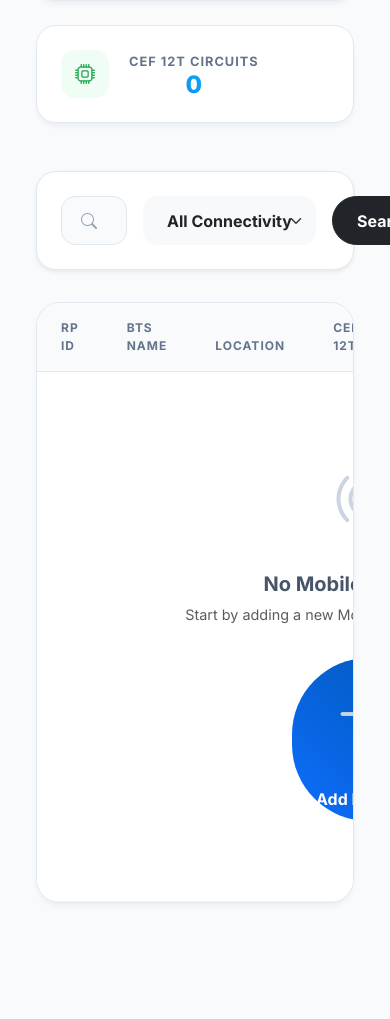
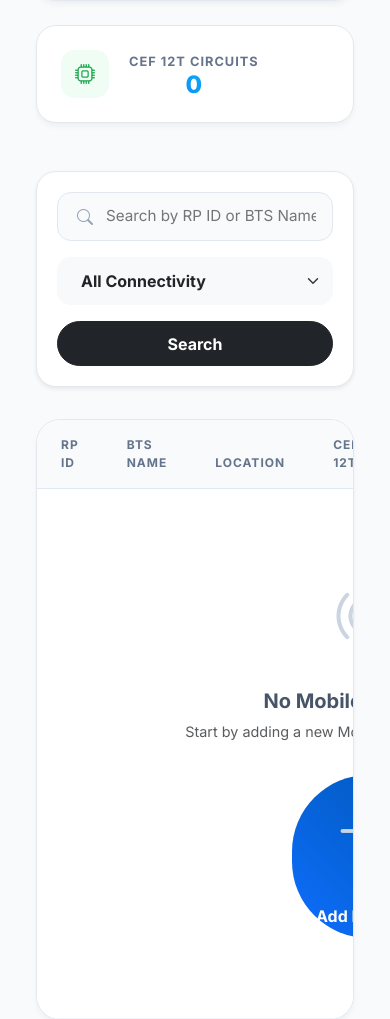
Before and after one commit to jishnumanjolils-star/NWO-Portal-1, a Django app: template inventory/templates/inventory/bts_list.html in a window 390 px wide; the page is wider, and only the part inside the window is pictured. Shown: the part 570-1589 px from the top of that part. Before the commit the page ends 1473 px from the top of that part, so only its background shows below. Run offline with Django 5.2, Linux system fonts and the light colour scheme; the template is opened without the code that fills it, so the values that code supplies are empty.

Commit message:
Fix mobile search input blocking issue and responsive layout for bts_list.html

```diff
--- a/inventory/templates/inventory/bts_list.html
+++ b/inventory/templates/inventory/bts_list.html
@@ -57,13 +57,10 @@
     /* Search Bar */
     .search-container {
         background: white;
-        padding: 1.5rem;
+        padding: 1.25rem;
         border-radius: 20px;
         border: 1px solid #E2E8F0;
         margin-bottom: 2rem;
-        display: flex;
-        gap: 1rem;
-        align-items: center;
     }
     .search-box {
         position: relative;
@@ -206,12 +203,12 @@
 
     <!-- Search Bar -->
     <div class="search-container shadow-sm">
-        <form method="GET" class="d-flex w-100 gap-3">
+        <form method="GET" class="d-flex flex-column flex-md-row w-100 gap-3">
             <div class="search-box">
                 <i class="bi bi-search"></i>
                 <input type="text" name="search" class="search-input" placeholder="Search by RP ID or BTS Name..." value="{{ request.GET.search }}">
             </div>
-            <select name="is_ring" class="form-select border-0 bg-light fw-bold px-4" style="border-radius: 14px; width: 200px;" onchange="this.form.submit()">
+            <select name="is_ring" class="form-select border-0 bg-light fw-bold px-4" style="border-radius: 14px; min-width: 200px;" onchange="this.form.submit()">
                 <option value="">All Connectivity</option>
                 <option value="true" {% if request.GET.is_ring == 'true' %}selected{% endif %}>Ring Only</option>
                 <option value="false" {% if request.GET.is_ring == 'false' %}selected{% endif %}>Non-Ring Only</option>
```
